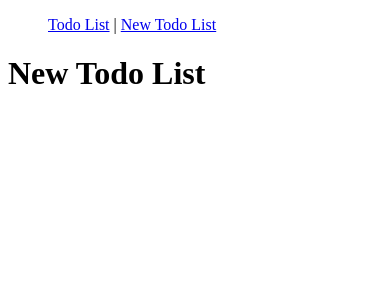
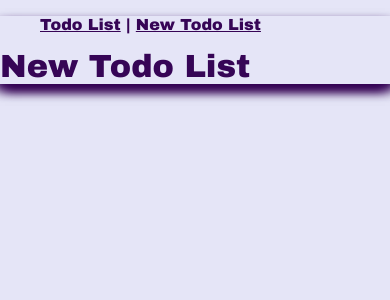
Before and after one commit to HectorSerranoGonzalez/react-todo, a React (Create React App) app: page /new in a window 390 px wide. Shown: the top 300 px of the page. Built offline with nearby package versions, Linux system fonts and the light colour scheme; no server answers.

Commit message:
Added CSS to style todolist

```diff
--- a/package.json
+++ b/package.json
@@ -6,7 +6,7 @@
     "react": "^18.2.0",
     "react-dom": "^18.2.0",
     "react-router-dom": "^6.12.1",
-    "react-scripts": "^2.1.3"
+    "react-scripts": "^2.1.8"
   },
   "scripts": {
     "start": "react-scripts --openssl-legacy-provider start",
--- a/src/App.js
+++ b/src/App.js
@@ -25,7 +25,7 @@ function App() {
     ).then((result) => {
     setTodoList(result.data.todoList);
     setIsLoading(false);
-    }); */
+    }); dfrf d */
 
     fetch(`${API_ENDPOINT}`, {
       method: "GET",
--- a/src/TodoList.js
+++ b/src/TodoList.js
@@ -1,5 +1,6 @@
 import React from "react";
 import TodoListItem from "./TodoListItem";
+
 
 /* const todoList = [
     {
@@ -20,7 +21,6 @@ function TodoList({todoList, onRemoveTodo}) {
     return (
           <ul>
               {todoList.map(function(todo){
-                console.log("test2", todo);
                 return(
                   <TodoListItem
                     onRemoveTodo={onRemoveTodo}
--- a/src/TodoListItem.js
+++ b/src/TodoListItem.js
@@ -1,8 +1,9 @@
 import React from "react";
+import style from "./TodoListItem.module.css";
 
 function TodoListItem({ id, title, onRemoveTodo }) {
     return  (
-        <li>
+        <li className={style.ListItem}>
             <span>{title}</span>
             <button onClick={() => onRemoveTodo(id)} type="button">
                 Remove
--- /dev/null
+++ b/src/TodoListItem.module.css
@@ -0,0 +1,78 @@
+* {
+    margin: 5;
+    padding: 10;
+    box-sizing: border-box;
+    font-family: "Arial Black", "Arial Bold", sans-serif;
+    color: #330153fb;
+
+  }
+
+
+body {
+    background: #e5e5f7;
+    margin-left: 200px;
+    margin-right: 200px;
+    margin-top: 20%;
+    margin-bottom: 20%;
+    border-left: 10px solid #330153fb;
+    border-right: 10px solid #330153fb;
+    border-top: 4px solid #330153fb;
+    border-bottom: 1px solid #330153fb;
+    box-shadow: -5px 7px 10px #330153fb, 5px 7px 10px #330153fb;
+
+}
+
+
+
+.ListItem {
+    color: #330153fb;
+    font-size: 20px;
+    font-weight: bold;
+    padding: 10px;
+
+}
+
+
+input {
+    width: 50%;
+    padding: 12px 20px;
+    margin:8px 0;
+    box-sizing: border-box;
+    font-size: 20px;
+    border-radius: 10px;
+    border: solid 2px #330153fb;
+    border-bottom: solid 5px #330153fb;
+}
+
+button {
+    background-color: #330153fb;
+    font-weight: bold;
+    font-size: 18px;
+    margin: 10px;
+    padding: 5px;
+    border: 4px solid white;
+    border-radius: 10px;
+    color: white;
+
+}
+
+@media screen and (max-width: 1000px) {
+
+
+    body {
+        margin: 0px;
+        border: none;
+    }
+
+    h1, h2 {
+        margin-left: 0px;
+        margin-right: 0px;
+        margin-top: 5px;
+
+    }
+
+    .myPhoto {
+        display: none;
+    }
+
+  }
```
Also changed, not shown: 1 other file (tests, documents, lock files or other folders).
